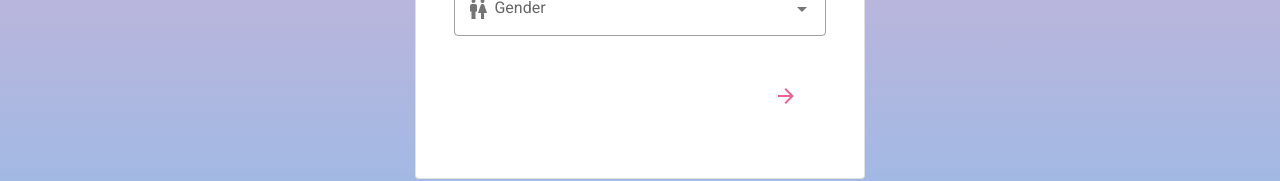
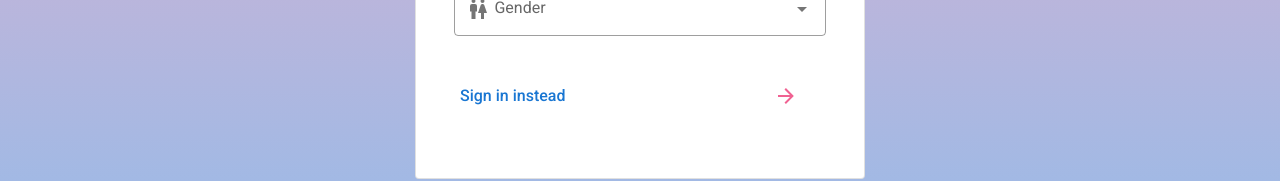
Before and after one commit to ericzyf/girigiri, a Vue app in the folder client/: page /signup in a window 1280 px wide. Shown: the part 473-654 px from the top of the page. Built offline with nearby package versions, Linux system fonts and the light colour scheme.

Commit message:
add a router-link to SignIn on SignUp page

```diff
--- a/client/src/views/SignUp.vue
+++ b/client/src/views/SignUp.vue
@@ -61,7 +61,16 @@
             </v-list-item>
             <v-list-item>
               <v-list-item-content>
-                <v-row justify="end">
+                <v-row justify="space-between">
+                  <router-link
+                    to="/signin"
+                    style="text-decoration:none"
+                    class="my-auto"
+                  >
+                    <span class="ml-10 font-weight-medium">
+                      Sign in instead
+                    </span>
+                  </router-link>
                   <v-btn
                     @click="nextPage()"
                     color="pink lighten-2"
```
